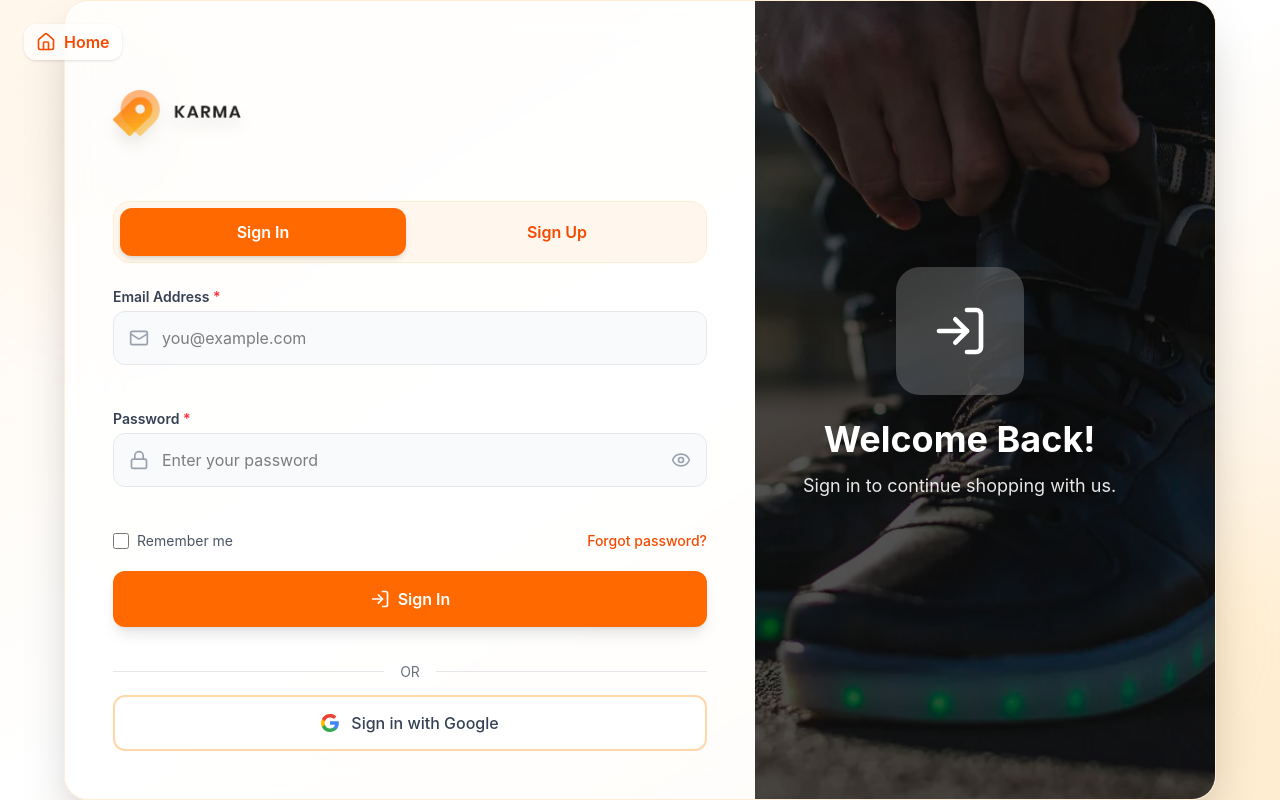
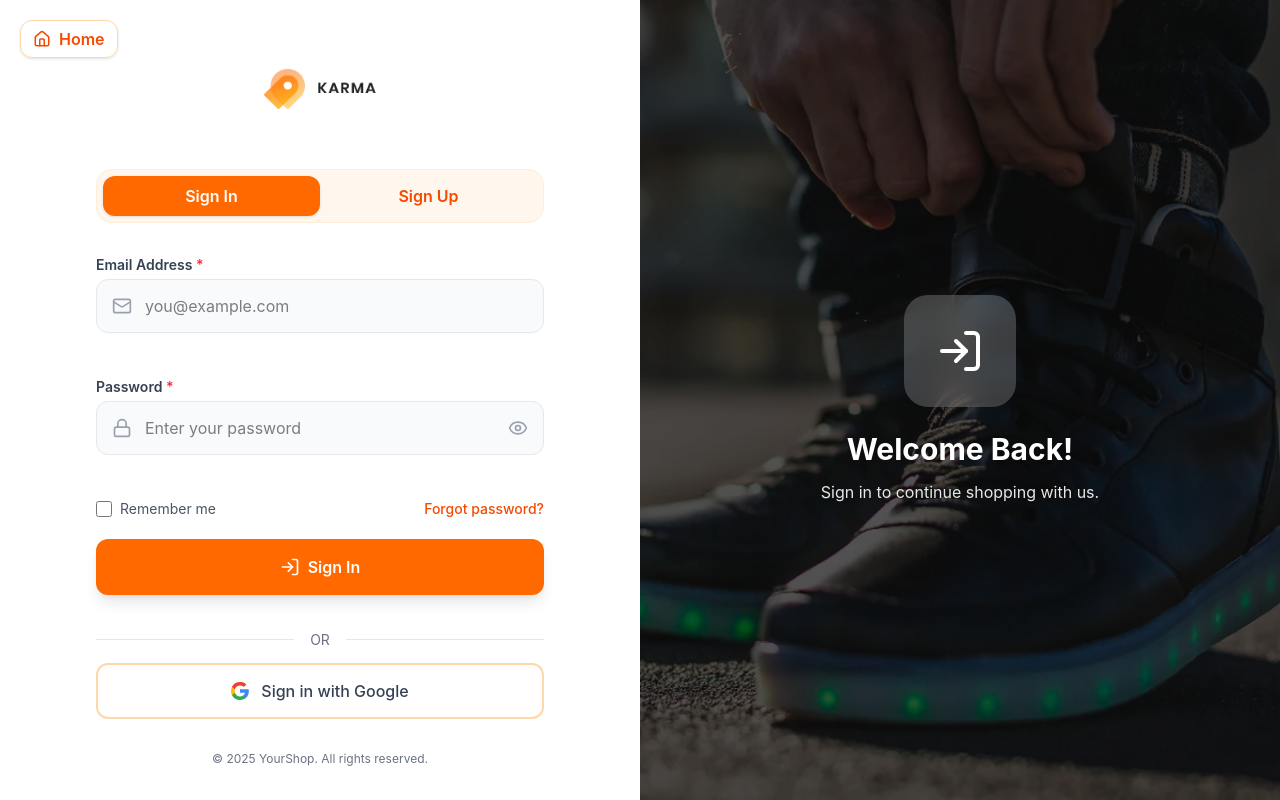
Before and after one commit to DuyPhatpeo/ecommerce, a React (Vite) app: page /login in a window 1280 px wide. Built offline with nearby package versions, Linux system fonts and the light colour scheme.

Commit message:
update layout auth

```diff
--- a/src/components/auth/AuthLayout.tsx
+++ b/src/components/auth/AuthLayout.tsx
@@ -10,7 +10,6 @@ export default function AuthLayout() {
   const isRegisterPath = location.pathname.includes("register");
   const [isLogin, setIsLogin] = useState(!isRegisterPath);
 
-  // 🧭 Cập nhật form khi thay đổi URL
   useEffect(() => {
     setIsLogin(!isRegisterPath);
   }, [isRegisterPath]);
@@ -21,56 +20,35 @@ export default function AuthLayout() {
   };
 
   return (
-    <div className="w-full h-screen bg-gradient-to-br from-orange-50 via-white to-orange-100 flex items-center justify-center relative overflow-hidden">
-      {/* Nút Home */}
-      <div className="absolute top-4 left-4 lg:top-6 lg:left-6 z-20">
+    <div className="w-full h-screen grid grid-cols-1 lg:grid-cols-2 overflow-hidden bg-white relative">
+      {/* NÚT HOME */}
       <button
         onClick={() => navigate("/")}
-          className="flex items-center gap-2 px-3 py-1.5 bg-white/70 backdrop-blur-md rounded-xl shadow hover:bg-white transition-all text-orange-600 font-semibold"
+        className="absolute top-5 left-5 z-30 flex items-center gap-2 px-3 py-1.5
+                   bg-white/80 backdrop-blur-lg border border-orange-200 shadow-sm
+                   hover:bg-white transition-all rounded-xl text-orange-600 font-semibold"
       >
-          <Home size={20} />
+        <Home size={18} />
         Home
       </button>
-      </div>
 
-      {/* Background hiệu ứng */}
-      <div className="absolute top-0 left-0 w-72 h-72 bg-orange-200 rounded-full mix-blend-multiply filter blur-3xl opacity-10 animate-blob"></div>
-      <div className="absolute bottom-0 right-0 w-72 h-72 bg-amber-300 rounded-full mix-blend-multiply filter blur-3xl opacity-10 animate-blob animation-delay-2000"></div>
-
-      <style>{`
-        @keyframes blob {
-          0%, 100% { transform: translate(0, 0) scale(1); }
-          33% { transform: translate(30px, -30px) scale(1.05); }
-          66% { transform: translate(-20px, 20px) scale(0.95); }
-        }
-        .animate-blob { animation: blob 8s infinite; }
-        .animation-delay-2000 { animation-delay: 2s; }
-      `}</style>
-
-      <div className="relative w-full max-w-6xl h-full bg-white/80 backdrop-blur-xl rounded-none lg:rounded-3xl shadow-2xl overflow-hidden border border-orange-100 flex flex-col lg:flex-row">
-        {/* LEFT FORM */}
-        <div className="w-full lg:w-3/5 flex flex-col justify-between p-6 sm:p-10 lg:p-12 h-full">
-          {/* Logo */}
-          <div
-            className="flex justify-center lg:justify-start cursor-pointer"
-            onClick={() => navigate("/")}
-          >
+      {/* LEFT (FORM) */}
+      <div className="flex flex-col justify-center items-center px-8 sm:px-12 lg:px-20">
         <img
           src="/logo.png"
           alt="Logo"
-              className="w-28 h-28 sm:w-28 sm:h-28 lg:w-32 lg:h-32 object-contain drop-shadow-xl"
+          className="w-28 h-28 object-contain mb-6 cursor-pointer"
+          onClick={() => navigate("/")}
         />
-          </div>
 
-          {/* Form container */}
-          <div className="flex-1 flex flex-col justify-center mt-4 sm:mt-6 relative transition-all duration-500 ease-in-out">
         {/* Tabs */}
-            <div className="flex gap-2 mb-6 bg-orange-50 p-1.5 rounded-2xl border border-orange-100">
+        <div className="flex w-full max-w-md bg-orange-50 p-1.5 rounded-2xl border border-orange-100 mb-8">
           <button
             onClick={() => handleSwitch(true)}
-                className={`flex-1 py-2 sm:py-3 px-4 rounded-xl font-semibold text-sm sm:text-base transition-all ${
+            className={`flex-1 py-2 rounded-xl font-semibold transition-all
+              ${
                 isLogin
-                    ? "bg-orange-500 text-white shadow-md"
+                  ? "bg-orange-500 text-white shadow"
                   : "text-orange-600 hover:bg-orange-100"
               }`}
           >
@@ -78,9 +56,10 @@ export default function AuthLayout() {
           </button>
           <button
             onClick={() => handleSwitch(false)}
-                className={`flex-1 py-2 sm:py-3 px-4 rounded-xl font-semibold text-sm sm:text-base transition-all ${
+            className={`flex-1 py-2 rounded-xl font-semibold transition-all
+              ${
                 !isLogin
-                    ? "bg-orange-500 text-white shadow-md"
+                  ? "bg-orange-500 text-white shadow"
                   : "text-orange-600 hover:bg-orange-100"
               }`}
           >
@@ -88,57 +67,33 @@ export default function AuthLayout() {
           </button>
         </div>
 
-            {/* Animated forms */}
-            <div className="relative flex-1 w-full">
-              <div
-                className={`absolute inset-0 transition-all duration-500 transform ${
-                  isLogin
-                    ? "opacity-100 translate-x-0 z-10"
-                    : "opacity-0 -translate-x-6 z-0"
-                }`}
-              >
-                <LoginForm />
+        {/* FORM */}
+        <div className="w-full max-w-md transition-all duration-300">
+          {isLogin ? <LoginForm /> : <RegisterForm />}
         </div>
 
-              <div
-                className={`absolute inset-0 transition-all duration-500 transform ${
-                  !isLogin
-                    ? "opacity-100 translate-x-0 z-10"
-                    : "opacity-0 translate-x-6 z-0"
-                }`}
-              >
-                <RegisterForm />
-              </div>
-            </div>
-          </div>
-
-          {/* Footer nhỏ */}
-          <div className="text-center text-xs text-gray-500 mt-4">
+        <div className="text-center text-xs text-gray-500 mt-8">
           © 2025 YourShop. All rights reserved.
         </div>
       </div>
 
-        {/* RIGHT VISUAL */}
-        <div className="hidden lg:flex lg:w-2/5 relative text-white overflow-hidden">
+      {/* RIGHT (IMAGE) */}
+      <div className="relative hidden lg:flex items-center justify-center">
         <div
           className="absolute inset-0 bg-cover bg-center"
           style={{ backgroundImage: "url('/auth-bg.jpg')" }}
-          ></div>
-          <div className="absolute inset-0 bg-black/60"></div>
+        />
+        <div className="absolute inset-0 bg-black/60" />
 
-          <div className="relative z-10 p-10 xl:p-12 flex flex-col justify-center items-center text-center">
-            <div className="w-24 h-24 xl:w-32 xl:h-32 bg-white/20 backdrop-blur-xl rounded-3xl flex items-center justify-center mb-6 shadow-xl">
-              {isLogin ? (
-                <LogIn size={56} className="text-white" />
-              ) : (
-                <UserPlus size={56} className="text-white" />
-              )}
+        <div className="relative z-10 text-white text-center px-12">
+          <div className="w-28 h-28 bg-white/20 backdrop-blur-md rounded-3xl flex items-center justify-center mx-auto mb-6">
+            {isLogin ? <LogIn size={48} /> : <UserPlus size={48} />}
           </div>
 
-            <h2 className="text-3xl xl:text-4xl font-bold mb-3">
+          <h2 className="text-3xl font-bold mb-3">
             {isLogin ? "Welcome Back!" : "Create Your Account!"}
           </h2>
-            <p className="text-base xl:text-lg text-white/90 leading-relaxed mb-6 xl:mb-8 max-w-sm">
+          <p className="text-white/90 max-w-sm mx-auto leading-relaxed">
             {isLogin
               ? "Sign in to continue shopping with us."
               : "Join us today to receive exclusive deals and a great shopping experience!"}
@@ -146,6 +101,5 @@ export default function AuthLayout() {
         </div>
       </div>
     </div>
-    </div>
   );
 }
```
Lines whose indentation alone changed are shown as unchanged.
